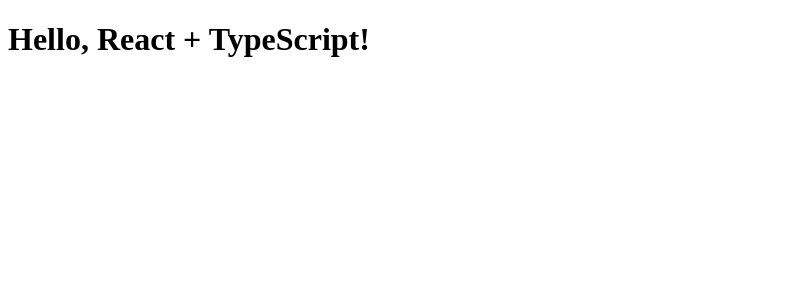
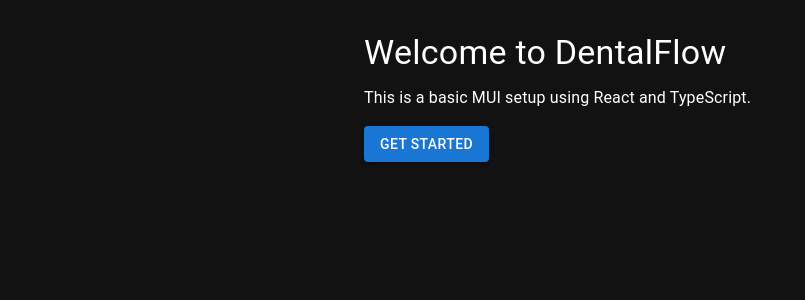
Before and after one commit to sandhya-1611/assignment, a React (Vite) app in the folder dental-dashboard/: page / in a window 1280 px wide. Shown: the top 300 px of the page, without its empty margins (0-805 px from the left). Built offline with nearby package versions, Linux system fonts and the light colour scheme.

Commit message:
installed and integrated Material-UI components to test

```diff
--- a/dental-dashboard/src/App.tsx
+++ b/dental-dashboard/src/App.tsx
@@ -1,10 +1,47 @@
+// import React from 'react';
+
+// function App() {
+//   return (
+//     <div className="App">
+//       <h1>Hello, React + TypeScript!</h1>
+//     </div>
+//   );
+// }
+
+// export default App;
+
 import React from 'react';
+import { ThemeProvider, createTheme } from '@mui/material/styles';
+import CssBaseline from '@mui/material/CssBaseline';
+import Container from '@mui/material/Container';
+import Typography from '@mui/material/Typography';
+import Button from '@mui/material/Button';
+
+const theme = createTheme({
+  palette: {
+    mode: 'dark',
+    primary: {
+      main: '#1976d2',
+    },
+  },
+});
 
 function App() {
   return (
-    <div className="App">
-      <h1>Hello, React + TypeScript!</h1>
-    </div>
+    <ThemeProvider theme={theme}>
+      <CssBaseline />
+      <Container maxWidth="sm" sx={{ mt: 4 }}>
+        <Typography variant="h4" gutterBottom>
+          Welcome to DentalFlow
+        </Typography>
+        <Typography variant="body1" paragraph>
+          This is a basic MUI setup using React and TypeScript.
+        </Typography>
+        <Button variant="contained" color="primary">
+          Get Started
+        </Button>
+      </Container>
+    </ThemeProvider>
   );
 }
 
```
